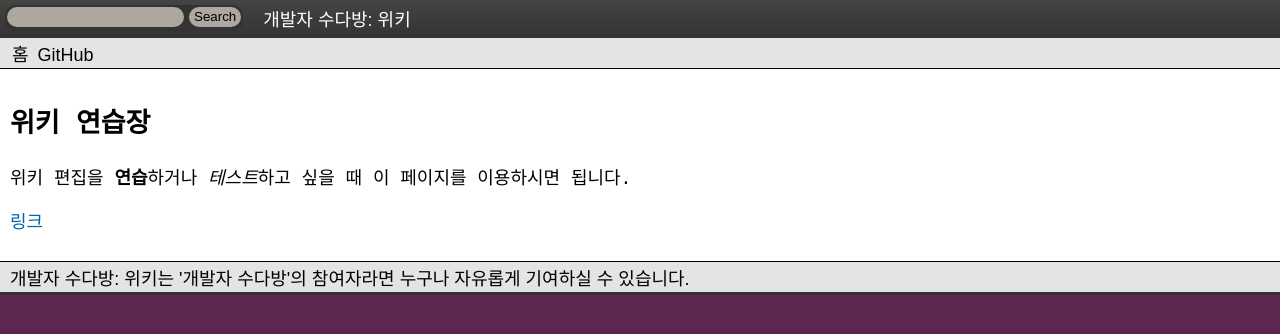
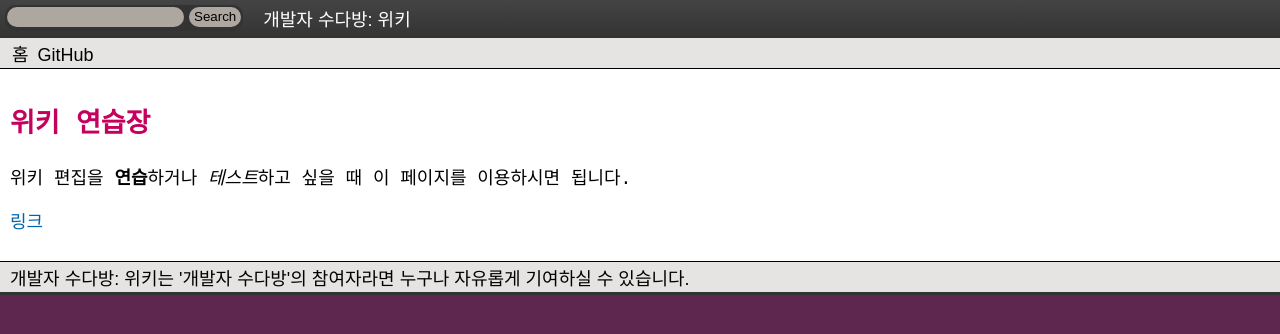
Before and after one commit to devroom-org/wiki, a Jekyll site: the page built from wiki/wiki-edit-practice.md, in a window 1280 px wide. Shown: the top 334 px of the page. Built offline with Jekyll 4.4.1, drawn with Linux system fonts in a browser that asks for light colours.

Commit message:
Set header color.

```diff
--- a/_sass/_variables.scss
+++ b/_sass/_variables.scss
@@ -16,6 +16,8 @@ $warm_grey_30: #E6E4E2;
 
 $link: #0065AD;
 
+$header: #C5005D;
+
 
 $monospace: D2Coding, 나눔고딕코딩, monospace;
 $sans: 나눔고딕, sans-serif;
--- a/style.scss
+++ b/style.scss
@@ -101,3 +101,23 @@ a {
 	color: $link;
 	text-decoration: none;
 }
+
+h1 {
+	color: $header;
+}
+
+h2 {
+	color: $header;
+}
+
+h3 {
+	color: $header;
+}
+
+h4 {
+	color: $header;
+}
+
+h5 {
+	color: $header;
+}
```
